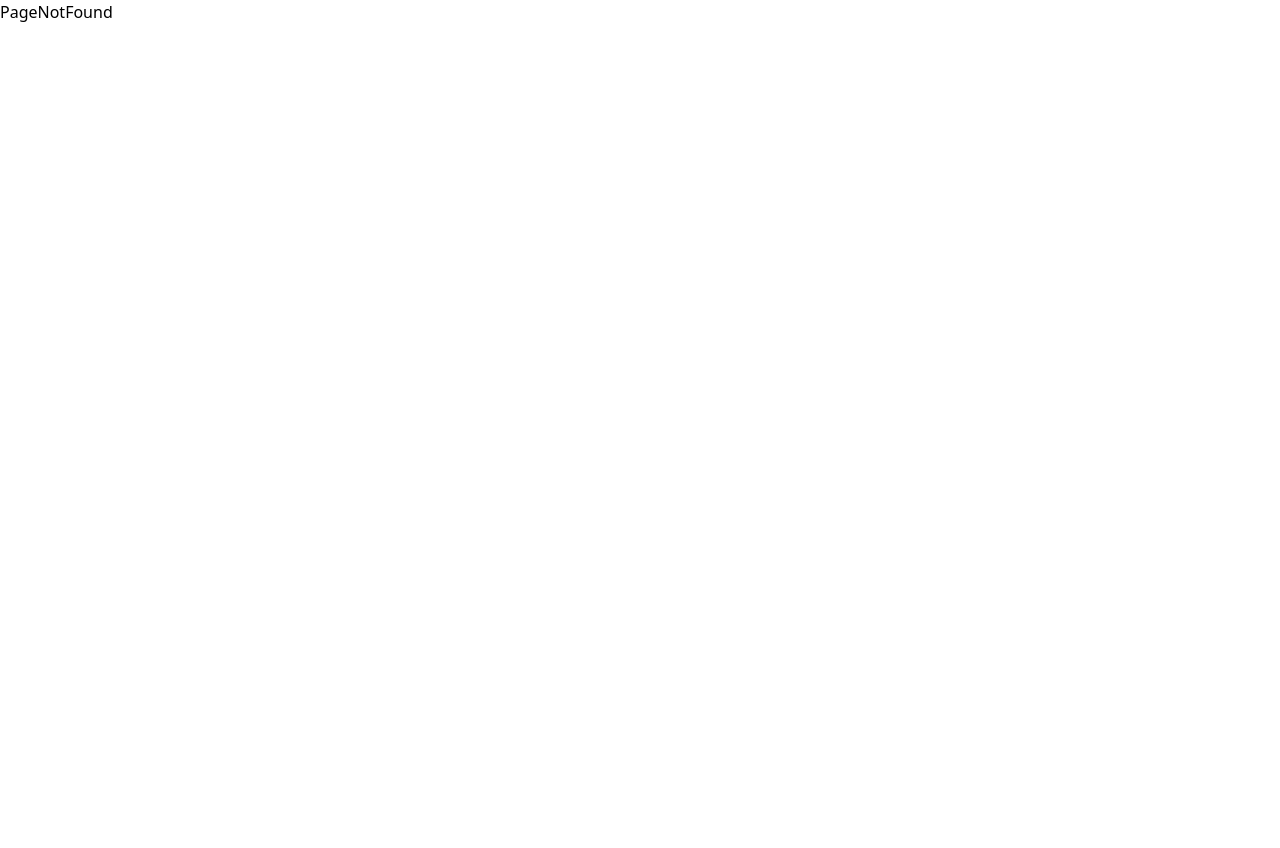
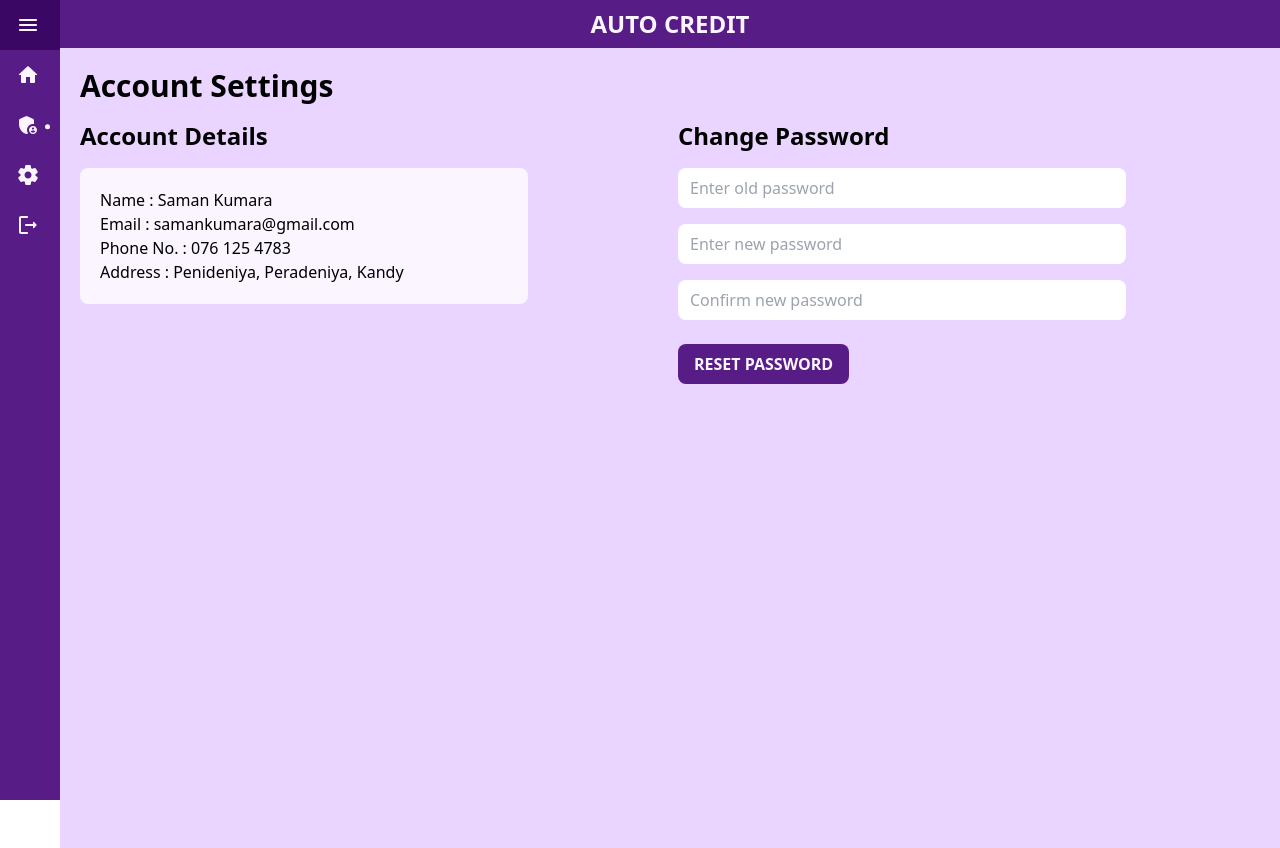
Before and after one commit to semicolon-devs/autocreditlk, a React (Create React App) app in the folder frontend/: page /account-settings in a window 1280 px wide. Before the commit the page ends 800 px from the top, so only its background shows below. Built offline with nearby package versions, Linux system fonts and the light colour scheme.

Commit message:
added account settings page

```diff
--- a/frontend/src/App.js
+++ b/frontend/src/App.js
@@ -6,7 +6,7 @@ import SignIn from "./pages/SignIn";
 import Home from "./pages/Home";
 import DebtorDetails from "./pages/DebtorDetails";
 import AddCustomer from "./pages/AddCustomer";
-// import EditAccount from "./pages/EditAccount";
+import AccountSettings from "./pages/AccountSettings";
 // import AdminDashboard from "./pages/AdminDashboard";
 import PageNotFound from "./pages/PageNotFound";
 // import AccessDeniedPage from "./pages/AccessDeniedPage";
@@ -40,8 +40,9 @@ const App = () => {
             // </ProtectedRoute>
           }
         />
+        <Route path="/account-settings" element={<AccountSettings />} />
+        <Route path="/add-customer" element={<AddCustomer />} />
         <Route path="/debtor-details" element={<DebtorDetails />} />
-        <Route path="/add-customer" element={<AddCustomer />} />
         {/* <Route
           path="/admin-dashboard"
           element={
--- a/frontend/src/components/HomePageCard.js
+++ b/frontend/src/components/HomePageCard.js
@@ -15,7 +15,7 @@ const HomePageCard = ({
 
   return (
     <div
-      className="lg:max-w-sm bg-purple-50 p-3 my-4 rounded-lg cursor-pointer"
+      className="bg-purple-50 p-3 my-4 rounded-lg cursor-pointer"
       onClick={handleCardClick}
     >
       <p className="font-bold mb-2 text-purple-950">{loanId}</p>
--- a/frontend/src/components/Navbar.js
+++ b/frontend/src/components/Navbar.js
@@ -2,14 +2,16 @@ import React from "react";
 
 const Navbar = () => {
   return (
-    <div className="bg-purple-900 py-2 px-3">
+    <nav className="bg-purple-900 p-2 w-full">
       <div className="">
-        <h1 className="font-bold uppercase text-purple-50 text-2xl">auto credit</h1>
-        <h2 className="font-semibold uppercase text-purple-50 text-lg">
+        <h1 className="font-bold uppercase text-purple-50 text-2xl text-center">
+          auto credit
+        </h1>
+        {/* <h2 className="font-semibold uppercase text-purple-50 text-lg">
           debtor management system
-        </h2>
+        </h2> */}
       </div>
-    </div>
+    </nav>
   );
 };
 
--- /dev/null
+++ b/frontend/src/components/SectionSubtitle.js
@@ -0,0 +1,7 @@
+import React from "react";
+
+const SectionSubtitle = ({ title }) => {
+  return <h4 className="text-2xl font-semibold capitalize mb-4">{title}</h4>;
+};
+
+export default SectionSubtitle;
--- /dev/null
+++ b/frontend/src/components/SectionTitle.js
@@ -0,0 +1,7 @@
+import React from "react";
+
+const SectionTitle = ({ title }) => {
+  return <h3 className="text-3xl font-semibold capitalize mb-4">{title}</h3>;
+};
+
+export default SectionTitle;
--- a/frontend/src/components/SidebarComponent.js
+++ b/frontend/src/components/SidebarComponent.js
@@ -110,10 +110,20 @@ const SidebarComponent = () => {
         </MenuItem>
         <SubMenu label="Admin Dashboard" icon={<AdminDashboardIcon />}>
           <MenuItem icon={<InsightsIcon />}> Insights </MenuItem>
-          <MenuItem icon={<PersonAddIcon />}> Add Customer </MenuItem>
+          <MenuItem
+            icon={<PersonAddIcon />}
+            component={<Link to="/add-customer" className="link" />}
+          >
+            Add Customer
+          </MenuItem>
           <MenuItem icon={<ManageAccountsIcon />}> Manage Users </MenuItem>
         </SubMenu>
-        <MenuItem icon={<SettingsIcon />}> Account Settings </MenuItem>
+        <MenuItem
+          icon={<SettingsIcon />}
+          component={<Link to="/account-settings" className="link" />}
+        >
+          Account Settings
+        </MenuItem>
         <MenuItem icon={<LogoutIcon />}> Log out </MenuItem>
       </Menu>
     </Sidebar>
--- a/frontend/src/layouts/RootLayout.js
+++ b/frontend/src/layouts/RootLayout.js
@@ -5,11 +5,13 @@ import Sidebar from "../components/SidebarComponent";
 
 const RootLayout = () => {
   return (
-    <div className="flex">
+    <div className="flex h-screen">
       <Sidebar />
-      <div>
+      <div className="w-screen h-screen ">
         <Navbar />
-        <Outlet />
+        <div className="bg-purple-200 p-5 h-full">
+          <Outlet />
+        </div>
       </div>
     </div>
   );
--- /dev/null
+++ b/frontend/src/pages/AccountSettings.js
@@ -0,0 +1,129 @@
+import { Formik, Form, useField } from "formik";
+import * as Yup from "yup";
+
+import SectionTitle from "../components/SectionTitle";
+import SectionSubtitle from "../components/SectionSubtitle";
+
+const AccountSettings = () => {
+  const TextInput = ({ label, ...props }) => {
+    const [field, meta] = useField(props);
+    return (
+      <>
+        <label className="font-semibold mb-2" htmlFor={props.id || props.name}>
+          {label}
+        </label>
+        <input
+          className="text-input w-full rounded-lg px-3 py-2 mb-4 outline-none"
+          {...field}
+          {...props}
+          style={{
+            border: meta.touched && meta.error ? "1px solid #b91c1c" : "",
+          }}
+        />
+        {meta.touched && meta.error ? (
+          <div className="error -mt-3 mb-2 ms-2 text-red-700 font-bold">
+            {meta.error}
+          </div>
+        ) : null}
+      </>
+    );
+  };
+
+  const Select = ({ label, ...props }) => {
+    const [field, meta] = useField(props);
+    return (
+      <div>
+        <label className="font-semibold" htmlFor={props.id || props.name}>
+          {label}
+        </label>
+        <select
+          className="text-input w-full rounded-lg px-2 py-2 mt-2 mb-4 outline-none"
+          {...field}
+          {...props}
+        />
+        {meta.touched && meta.error ? (
+          <div className="error -mt-3 mb-2 ms-2 text-red-700 font-bold">
+            {meta.error}
+          </div>
+        ) : null}
+      </div>
+    );
+  };
+
+  return (
+    <div className="">
+      <SectionTitle title="account settings" />
+      <div className="grid grid-cols-1 lg:grid-cols-2 gap-4">
+        <div>
+          <SectionSubtitle title="account details" />
+          <div className="bg-purple-50 w-full max-w-md p-5 rounded-lg">
+            <p className="">Name : Saman Kumara</p>
+            <p className="">Email : samankumara@gmail.com</p>
+            <p className="">Phone No. : 076 125 4783</p>
+            <p className="">Address : Penideniya, Peradeniya, Kandy</p>
+          </div>
+        </div>
+        <div>
+          <SectionSubtitle title="change password" />
+          <Formik
+            initialValues={{
+              oldPassword: "",
+              newPassword: "",
+              confirmPassword: "",
+            }}
+            validationSchema={Yup.object({
+              oldPassword: Yup.string().required("Required"),
+              newPassword: Yup.string()
+                .required("Required")
+                .min(5, "Your password is too short.")
+                .matches(
+                  /[a-zA-Z]/,
+                  "Password can only contain Latin letters."
+                ),
+              confirmPassword: Yup.string()
+                .required("Required")
+                .oneOf([Yup.ref("newPassword"), null], "Passwords must match"),
+            })}
+            onSubmit={(values, { setSubmitting }) => {
+              //   resetPassword(
+              //     values.oldPassword,
+              //     values.newPassword,
+              //     values.confirmPassword
+              //   );
+              setSubmitting(false);
+            }}
+          >
+            <Form className="w-full max-w-md">
+              <TextInput
+                name="oldPassword"
+                type="password"
+                placeholder="Enter old password"
+              />
+
+              <TextInput
+                name="newPassword"
+                type="password"
+                placeholder="Enter new password"
+              />
+
+              <TextInput
+                name="confirmPassword"
+                type="password"
+                placeholder="Confirm new password"
+              />
+
+              <button
+                type="submit"
+                className="bg-purple-900 hover:bg-purple-950 rounded-lg px-4 py-2 mt-2 border-none outline-none"
+              >
+                <p className="text-purple-50 uppercase font-bold">reset password</p>
+              </button>
+            </Form>
+          </Formik>
+        </div>
+      </div>
+    </div>
+  );
+};
+
+export default AccountSettings;
--- a/frontend/src/pages/AddCustomer.js
+++ b/frontend/src/pages/AddCustomer.js
@@ -3,6 +3,8 @@ import axios from "axios";
 import { Formik, Form, useField } from "formik";
 import * as Yup from "yup";
 import { ThreeDots } from "react-loader-spinner";
+
+import SectionTitle from "../components/SectionTitle";
 
 const AddCustomer = () => {
   const [loading, setLoading] = useState(false);
@@ -79,8 +81,8 @@ const AddCustomer = () => {
   });
 
   return (
-    <div className="bg-purple-200 px-5 py-4">
-      <h3 className="text-2xl font-semibold capitalize mb-4">add new customer</h3>
+    <div className="">
+      <SectionTitle title="add new customer" />
       <Formik
         initialValues={{
           name: "",
@@ -94,8 +96,13 @@ const AddCustomer = () => {
           guarantorMobileNo: "",
         }}
         validationSchema={validationSchema}
+        onSubmit={(values, { setSubmitting }) => {
+          console.log(values);
+          setSubmitting(false);
+        }}
       >
-        <Form className="flex flex-col w-full lg:max-w-md ">
+        <Form className="grid grid-cols-1 lg:grid-cols-2 gap-4">
+          <div className="w-full lg:max-w-md">
             <TextInput
               name="name"
               type="text"
@@ -144,7 +151,8 @@ const AddCustomer = () => {
               <option value="Weekly">Weekly</option>
               <option value="Monthly">Monthly</option>
             </Select>
-
+          </div>
+          <div className="w-full lg:max-w-md">
             <TextInput
               name="guarantorName"
               type="text"
@@ -161,7 +169,7 @@ const AddCustomer = () => {
 
             <button
               type="submit"
-            className="bg-purple-900 hover:bg-purple-950 rounded-lg px-4 py-2 mt-2"
+              className="bg-purple-900 hover:bg-purple-950 rounded-lg px-4 py-2 mt-2 border-none outline-none"
             >
               {loading ? (
                 <ThreeDots
@@ -175,9 +183,12 @@ const AddCustomer = () => {
                   visible={true}
                 />
               ) : (
-              <p className="text-purple-50 uppercase font-bold">add customer</p>
+                <p className="text-purple-50 uppercase font-bold">
+                  add customer
+                </p>
               )}
             </button>
+          </div>
         </Form>
       </Formik>
     </div>
--- a/frontend/src/pages/Home.js
+++ b/frontend/src/pages/Home.js
@@ -18,17 +18,17 @@ const Home = () => {
     },
     {
       loanId: "#0600",
-      name: "Saman Bandara",
-      total: "200,000 LKR",
+      name: "Sunil Shantha",
+      total: "400,000 LKR",
       arrears: "80,000 LKR",
       description:
         "Lorem ipsum dolor sit amet, consector adipiscing elit, sed do eiusmod tempor incididun...",
     },
     {
       loanId: "#0700",
-      name: "Saman Bandara",
-      total: "200,000 LKR",
-      arrears: "80,000 LKR",
+      name: "Lalith Kumara",
+      total: "50,000 LKR",
+      arrears: "10,000 LKR",
       description:
         "Lorem ipsum dolor sit amet, consector adipiscing elit, sed do eiusmod tempor incididun...",
     },
@@ -64,9 +64,9 @@ const Home = () => {
   };
 
   return (
-    <div className="bg-purple-200">
-      <div className="px-5">
-        <div className="pt-5 flex justify-between">
+    <div className="bg-purple-200 min-w-screen">
+      <div className="p-3">
+        <div className="flex justify-between">
           <div className="flex">
             <div className="w-60 bg-purple-50 rounded-md px-3 py-1 font-semibold">
               Search
@@ -77,16 +77,8 @@ const Home = () => {
               </span>
             </div>
           </div>
-          <button className="bg-purple-800 hover:bg-purple-900 rounded-md px-3 py-1 flex justify-center items-center">
-            <span className="material-symbols-outlined mr-2 text-purple-50">
-              add
-            </span>
-            <p className="text-purple-50 uppercase font-semibold mb-0">
-              add new debtor
-            </p>
-          </button>
         </div>
-        <div className="flex flex-wrap justify-between mt-5">
+        <div className="grid grid-cols-1 md:grid-cols-2 lg:grid-cols-3 gap-4 mt-5">
           {debtorArr &&
             debtorArr.map((debtor) => (
               <HomePageCard
```
Lines whose indentation alone changed are shown as unchanged.
